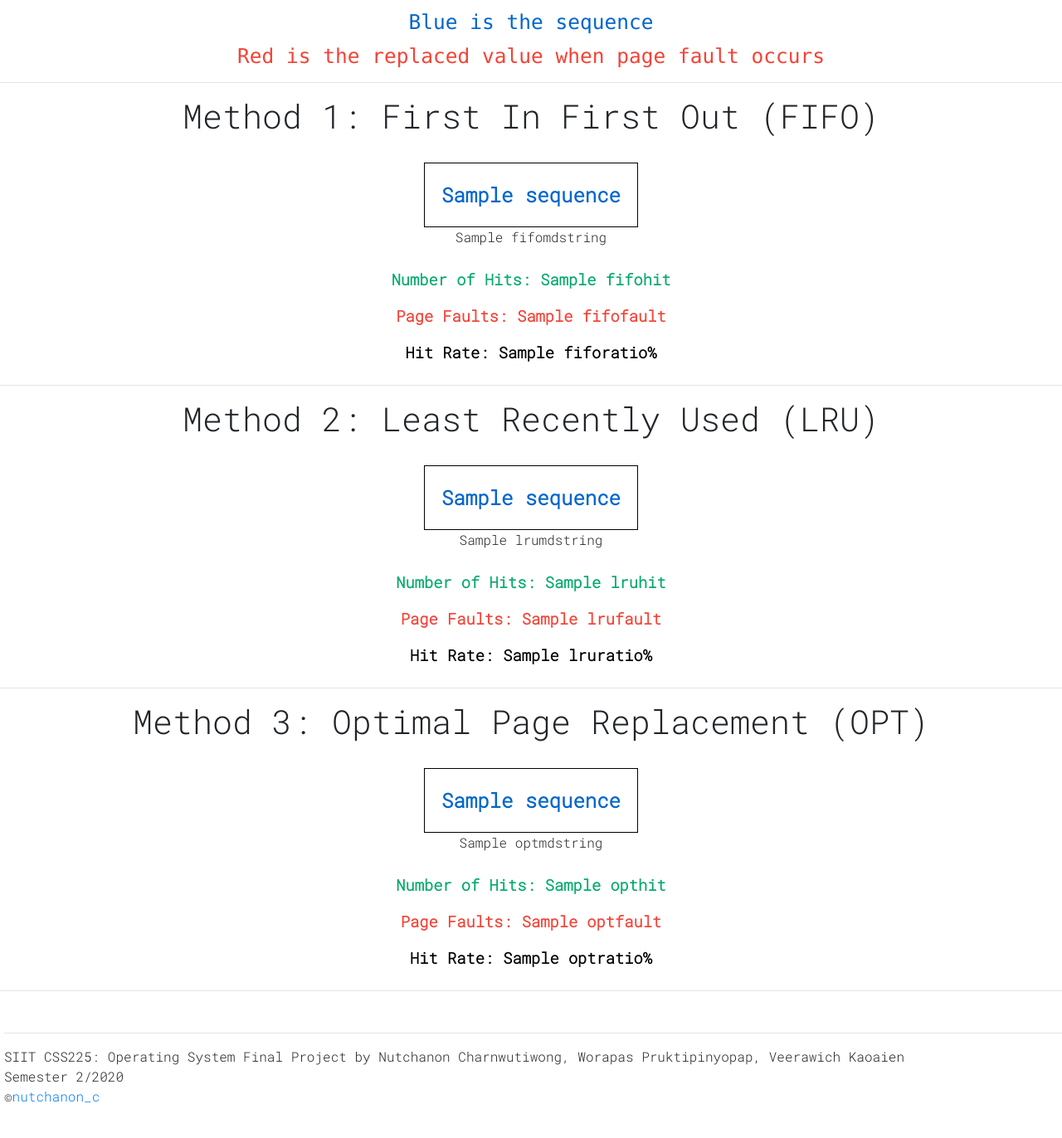
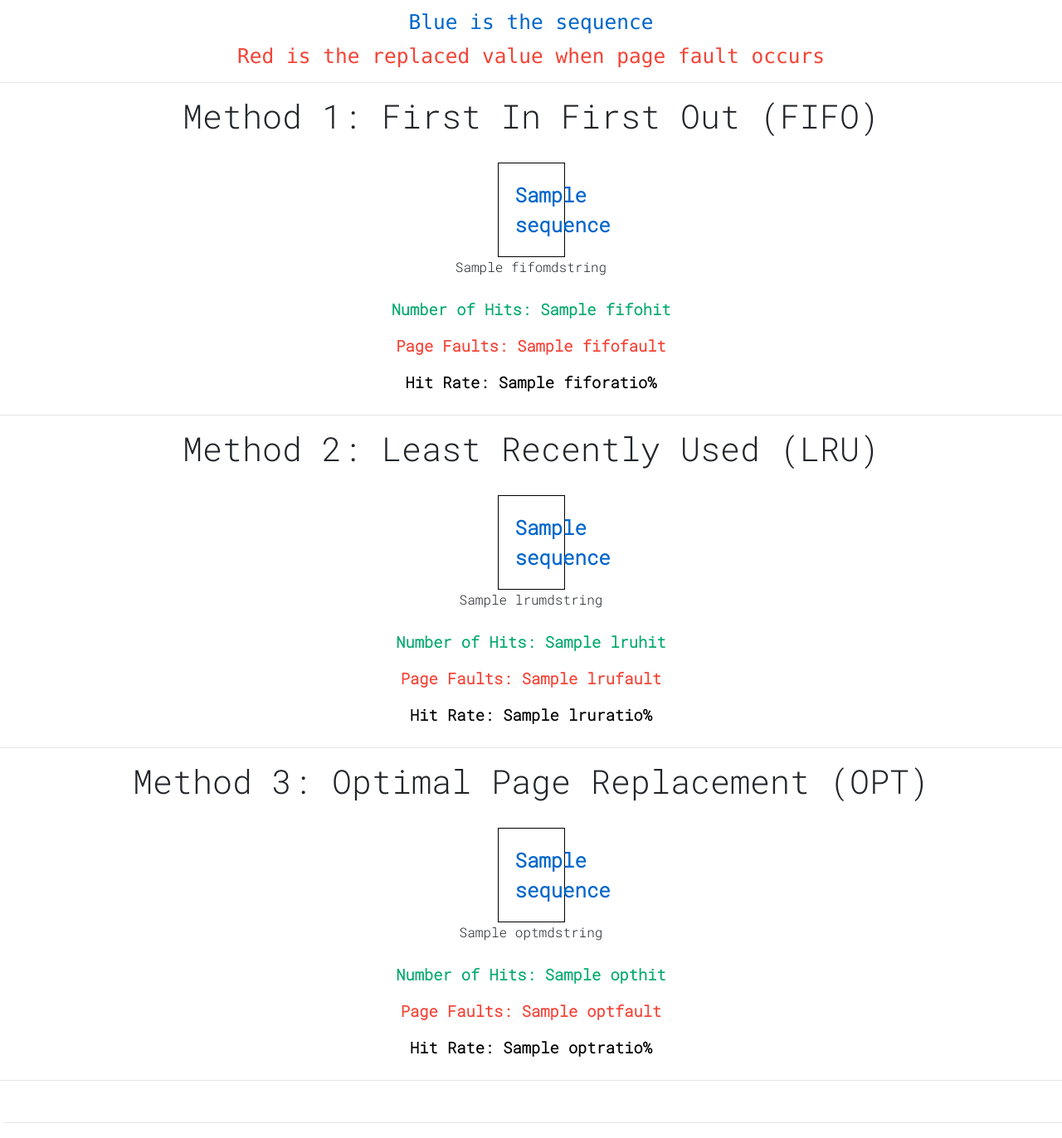
Before and after one commit to nutchanon-c/os_project_page_replacement, a Django app: template replacement/templates/replacement/result.html in a window 1280 px wide. Shown: the part 578-1950 px from the top of the page at 83% size. Before the commit the page ends 1907 px from the top, so only its background shows below. Run offline with Django 3.2, Linux system fonts and the light colour scheme; the template is opened without the code that fills it: most values are stand-ins (such as "Sample title", 1, 10 or a date in 2020); some libraries are stand-ins or nearby versions.

Commit message:
fixed table sizing

```diff
--- a/replacement/templates/replacement/layout.html
+++ b/replacement/templates/replacement/layout.html
@@ -32,6 +32,9 @@
         }
         table,tr,td{
             border: 1px solid black;
+            width: 80px;
+            table-layout: fixed;
+
         }
         hr{
             border: 5% solid black;
--- a/replacement/templates/replacement/result.html
+++ b/replacement/templates/replacement/result.html
@@ -28,7 +28,7 @@
     <table style="margin: auto; font-size: 1.5em;font-weight: bolder;">
         <tr>
         {% for s in sequence %}
-        <td style="padding: 20px; color: #0066cc;text-align: center; ">
+        <td style="padding: 20px; color: #0066cc;text-align: center;">
             {{s}}
         </td>
         {% endfor %}
```
